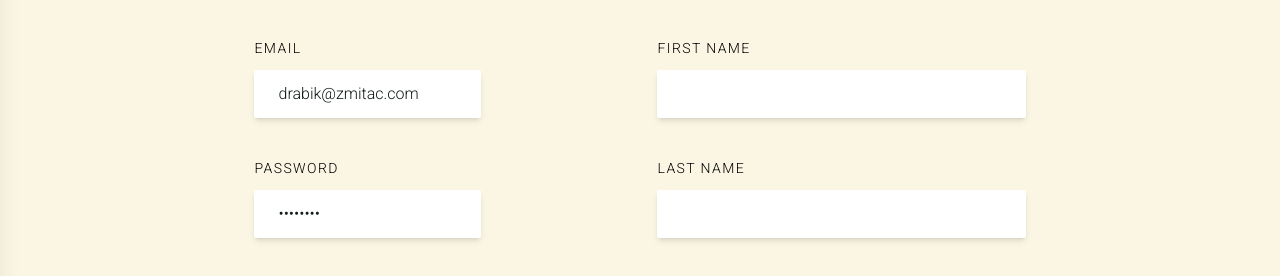
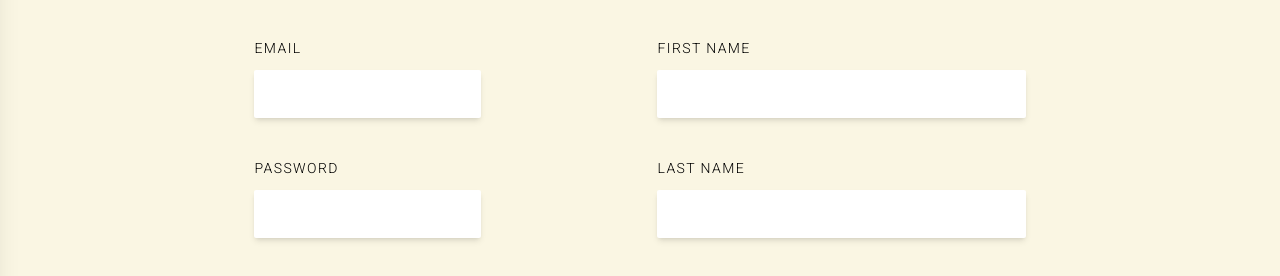
Before and after one commit to dbartoszp/ecommerce-elden-ring, a Next.js app: page /login in a window 1280 px wide. Shown: the part 342-618 px from the top of the page. Built offline with nearby package versions, Linux system fonts and the light colour scheme; no server answers; the database is empty; what @supabase/auth-helpers-nextjs would draw is missing.

Commit message:
loginForm hook react form

```diff
--- a/modules/auth/Forms/LoginForm/LoginForm.tsx
+++ b/modules/auth/Forms/LoginForm/LoginForm.tsx
@@ -3,54 +3,74 @@ import { FormRow } from "../FormRow/FormRow";
 import { Button } from "../../../ui/Button/Button";
 import { useLogin } from "@/modules/users/hooks/useLogin";
 import { createClientComponentClient } from "@supabase/auth-helpers-nextjs";
+import { useForm } from "react-hook-form";
 
 export function LoginForm() {
-  const [email, setEmail] = useState("drabik@zmitac.com");
-  const [password, setPassword] = useState("Mikro123");
+  // const [email, setEmail] = useState("drabik@zmitac.com");
+  // const [password, setPassword] = useState("Mikro123");
   const login = useLogin();
 
-  // const supabase = createClientComponentClient();
+  const {
+    register,
+    formState: { errors },
+    handleSubmit,
+  } = useForm();
 
-  const handleSubmit = (e: FormEvent) => {
-    e.preventDefault();
-    if (!email || !password) return;
-    login.mutate({ email, password });
-  };
+  const onSubmit = handleSubmit(({ email, password }) => {
+    login.mutate({
+      password,
+      email,
+    });
+  });
+
+  // const handleSubmit = (e: FormEvent) => {
+  //   e.preventDefault();
+  //   if (!email || !password) return;
+  //   login.mutate({ email, password });
+  // };
 
   return (
     <>
       <span className="ml-4 border-b border-b-dark-green pb-1 text-3xl font-semibold tracking-wide text-dark-green">
         LOGIN
       </span>
-      <form onSubmit={handleSubmit} className="px-4 py-9">
-        <FormRow label="EMAIL">
+      <form onSubmit={onSubmit} className="px-4 py-9">
+        <FormRow label="EMAIL" id="email">
           <input
             className="rounded-sm  px-6 py-3 text-dark-green shadow-md"
             type="email"
             id="email"
-            autoComplete="username"
-            value={email}
-            onChange={(e) => setEmail(e.target.value)}
-            disabled={login.isLoading}
+            {...register("email", {
+              required: true,
+            })}
           />
+          {errors.email?.message && (
+            <span className="text-lg font-semibold text-red-700">
+              Email or password does not match
+            </span>
+          )}
         </FormRow>
-        <FormRow label="PASSWORD">
+        <FormRow label="PASSWORD" id="password">
           <input
             className="rounded-sm px-6 py-3 text-dark-green shadow-md"
             type="password"
             id="password"
-            autoComplete="password"
-            value={password}
-            onChange={(e) => setPassword(e.target.value)}
-            disabled={login.isLoading}
+            {...register("password", {
+              required: true,
+            })}
           />
+          {errors.password?.message && (
+            <span className="text-lg font-semibold text-red-700">
+              Email or password does not match
+            </span>
+          )}
         </FormRow>
         <FormRow>
           <Button
             disabled={login.isLoading}
             variant="primary"
             size="lg"
-            onClick={handleSubmit}
+            onClick={onSubmit}
           >
             SIGN IN
           </Button>
```
